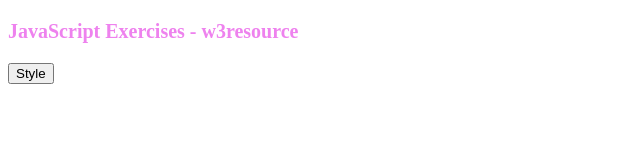
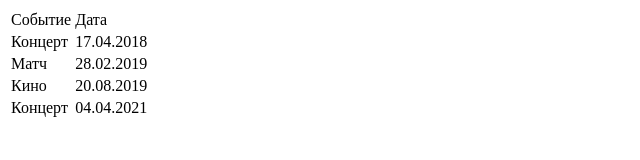
Before and after one commit to fd-freshjs/js-dom, a plain HTML site: page index.html in a window 1280 px wide. Shown: the whole page, without its empty margins (0-640 px from the left). Drawn offline with Linux system fonts and the light colour scheme.

Commit message:
Add third task solution

```diff
--- a/index.html
+++ b/index.html
@@ -1,15 +1,37 @@
 <!DOCTYPE html>
 <html>
   <head>
-    <meta charset="utf-8" />
+    <meta charset=utf-8 />
     <title>JS DOM paragraph style</title>
-    <link rel="stylesheet" href="index.css">
   </head>
   <body>
-    <p id="text">JavaScript Exercises - w3resource</p>
-    <div>
-      <button id="jsstyle" onclick="js_style()">Style</button>
-    </div>
+    <table id="table">
+      <thead>
+        <tr>
+          <td>Событие</td>
+          <td>Дата</td>
+        </tr>
+      </thead>
+      <tbody>
+        <tr>
+          <td>Концерт</td>
+          <td>17.04.2018</td>
+        </tr>
+        <tr>
+          <td>Матч</td>
+          <td>28.02.2019</td>
+        </tr>
+        <tr>
+          <td>Кино</td>
+          <td>20.08.2019</td>
+        </tr>
+        <tr>
+          <td>Концерт</td>
+          <td>16.03.2020</td>
+        </tr>
+      </tbody>
+    </table>
+
     <script src="./solution.js"></script>
   </body>
 </html>
--- a/solution.js
+++ b/solution.js
@@ -1,12 +1,12 @@
-const par = document.getElementById("text");
-// const par = document.querySelector('#text')
+const table = document.getElementById("table");
+// const table = document.querySelector('#table')
 
-/* par.style.color = 'violet';
-par.style.fontWeight = 'bolder';
-par.style.fontSize = '20px'; */
+if (table !== null) {
+  // table.getElementsByTagName
+  // table.querySelector
+  const tbody = table.children[1];
+  const tr4 = tbody.children[3];
 
-// par.className = "parClass";
-par.classList.toggle("parClass");
-
-// par.id = "parId";
-// par.title = "parId";
+  const date = tr4.children[1];
+  date.textContent = "04.04.2021";
+}
```
